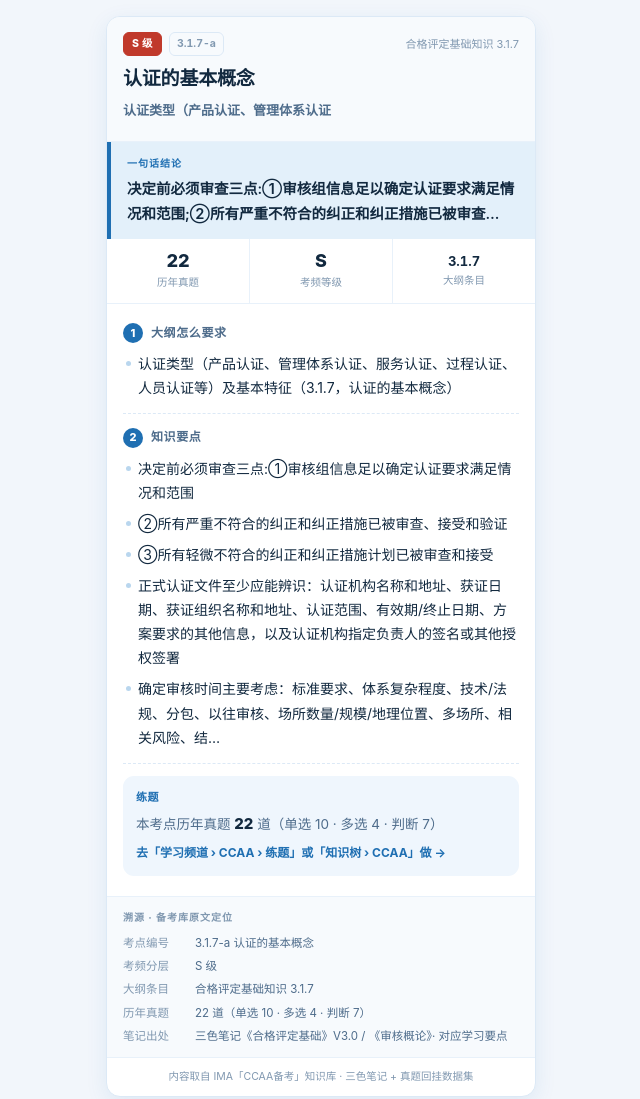
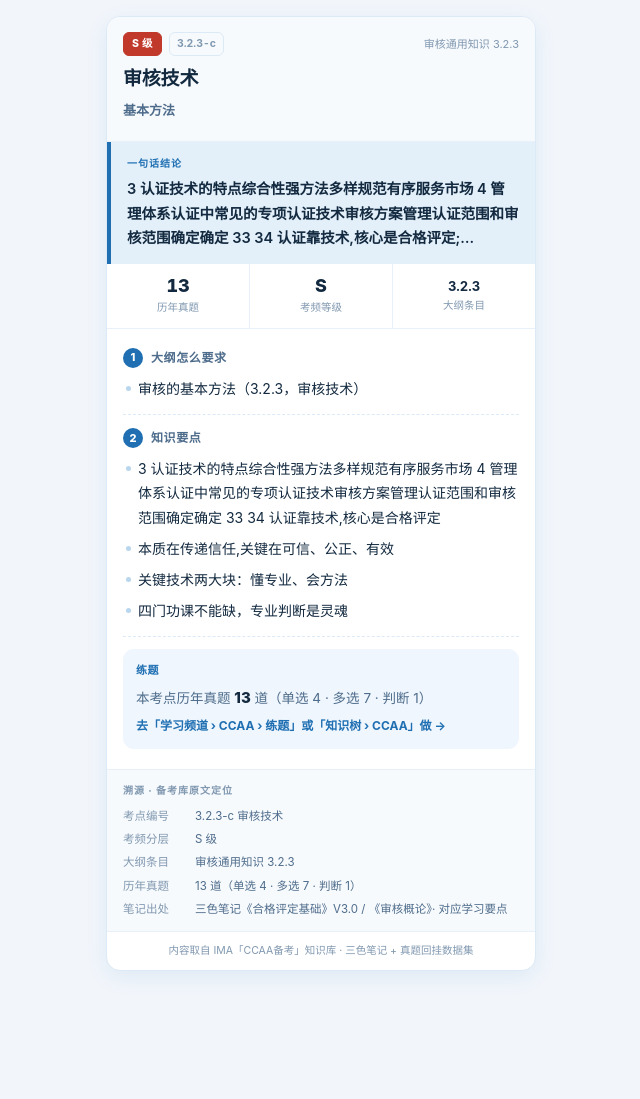
Before and after one commit to guang-917/guang-917.github.io, a plain HTML site: page cards/cc05.html in a window 1280 px wide. Shown: the top 1099 px of the page, without its empty margins (319-959 px from the left). After the commit the page ends 1023 px from the top, so only its background shows below. Drawn offline with Linux system fonts and the light colour scheme.

Commit message:
修正 cc05 详情页为对应考点卡

```diff
--- a/cards/cc05.html
+++ b/cards/cc05.html
@@ -1,7 +1,7 @@
 <!DOCTYPE html><html lang="zh-CN"><head><meta charset="utf-8">
 <meta name="viewport" content="width=device-width,initial-scale=1">
 <meta name="color-scheme" content="dark light">
-<title>认证的基本概念｜认证类型（产品认证、管理体系认证…</title><style>*{box-sizing:border-box}
+<title>审核技术｜基本方法</title><style>*{box-sizing:border-box}
 :root{
   --bg:#F2F6FB; --card:#FFFFFF; --card-2:#F7FAFD; --card-3:#EFF6FD;
   --ink:#12293F; --ink-2:#4E6C8B; --ink-3:#8098B0;
@@ -106,22 +106,22 @@ h1{margin:0 0 8px;font-size:19px;font-weight:800;line-height:1.45;letter-spacing
 <script>(function(){try{var q=(location.search.match(/[?&]t=(dark|light)/)||[])[1];var t=q||localStorage.getItem("kb_theme");if(t==="dark"||t==="light"){document.documentElement.setAttribute("data-theme",t);}}catch(e){}})();</script>
 <div class="wrap">
 <div class="card"><div class="hd">
-<div class="hrow"><span class="lv lv-s">S 级</span><span class="code">3.1.7-a</span><span class="part">合格评定基础知识 3.1.7</span></div>
-<h1>认证的基本概念</h1>
-<p class="sub1">认证类型（产品认证、管理体系认证</p>
+<div class="hrow"><span class="lv lv-s">S 级</span><span class="code">3.2.3-c</span><span class="part">审核通用知识 3.2.3</span></div>
+<h1>审核技术</h1>
+<p class="sub1">基本方法</p>
 </div>
-<div class="tldr"><div class="lb">一句话结论</div><div class="tx">决定前必须审查三点:①审核组信息足以确定认证要求满足情况和范围;②所有严重不符合的纠正和纠正措施已被审查…</div></div>
-<div class="stats"><div class="stat"><div class="n">22</div><div class="l">历年真题</div></div><div class="stat"><div class="n">S</div><div class="l">考频等级</div></div><div class="stat"><div class="n" style="font-size:13px;font-weight:700;padding-top:4px">3.1.7</div><div class="l">大纲条目</div></div></div>
+<div class="tldr"><div class="lb">一句话结论</div><div class="tx">3 认证技术的特点综合性强方法多样规范有序服务市场 4 管理体系认证中常见的专项认证技术审核方案管理认证范围和审核范围确定确定 33 34 认证靠技术,核心是合格评定;…</div></div>
+<div class="stats"><div class="stat"><div class="n">13</div><div class="l">历年真题</div></div><div class="stat"><div class="n">S</div><div class="l">考频等级</div></div><div class="stat"><div class="n" style="font-size:13px;font-weight:700;padding-top:4px">3.2.3</div><div class="l">大纲条目</div></div></div>
 <div class="bd">
-<div class="blk"><div class="bh"><span class="no">1</span><span class="tt">大纲怎么要求</span></div><ul class="pts"><li>认证类型（产品认证、管理体系认证、服务认证、过程认证、人员认证等）及基本特征（3.1.7，认证的基本概念）</li></ul></div>
-<div class="blk"><div class="bh"><span class="no">2</span><span class="tt">知识要点</span></div><ul class="pts"><li>决定前必须审查三点:①审核组信息足以确定认证要求满足情况和范围</li><li>②所有严重不符合的纠正和纠正措施已被审查、接受和验证</li><li>③所有轻微不符合的纠正和纠正措施计划已被审查和接受</li><li>正式认证文件至少应能辨识：认证机构名称和地址、获证日期、获证组织名称和地址、认证范围、有效期/终止日期、方案要求的其他信息，以及认证机构指定负责人的签名或其他授权签署</li><li>确定审核时间主要考虑：标准要求、体系复杂程度、技术/法规、分包、以往审核、场所数量/规模/地理位置、多场所、相关风险、结…</li></ul></div>
-<div class="quiz"><div class="qh">练题</div><div class="ql">本考点历年真题 <b>22</b> 道（单选 10 · 多选 4 · 判断 7）</div><div class="qg">去「学习频道 › CCAA › 练题」或「知识树 › CCAA」做 →</div></div>
+<div class="blk"><div class="bh"><span class="no">1</span><span class="tt">大纲怎么要求</span></div><ul class="pts"><li>审核的基本方法（3.2.3，审核技术）</li></ul></div>
+<div class="blk"><div class="bh"><span class="no">2</span><span class="tt">知识要点</span></div><ul class="pts"><li>3 认证技术的特点综合性强方法多样规范有序服务市场 4 管理体系认证中常见的专项认证技术审核方案管理认证范围和审核范围确定确定 33 34 认证靠技术,核心是合格评定</li><li>本质在传递信任,关键在可信、公正、有效</li><li>关键技术两大块：懂专业、会方法</li><li>四门功课不能缺，专业判断是灵魂</li></ul></div>
+<div class="quiz"><div class="qh">练题</div><div class="ql">本考点历年真题 <b>13</b> 道（单选 4 · 多选 7 · 判断 1）</div><div class="qg">去「学习频道 › CCAA › 练题」或「知识树 › CCAA」做 →</div></div>
 </div>
 <div class="meta"><div class="mh">溯源 · 备考库原文定位</div>
-<div class="mi"><span class="mk">考点编号</span><span class="mv">3.1.7-a 认证的基本概念</span></div>
+<div class="mi"><span class="mk">考点编号</span><span class="mv">3.2.3-c 审核技术</span></div>
 <div class="mi"><span class="mk">考频分层</span><span class="mv">S 级</span></div>
-<div class="mi"><span class="mk">大纲条目</span><span class="mv">合格评定基础知识 3.1.7</span></div>
-<div class="mi"><span class="mk">历年真题</span><span class="mv">22 道（单选 10 · 多选 4 · 判断 7）</span></div>
+<div class="mi"><span class="mk">大纲条目</span><span class="mv">审核通用知识 3.2.3</span></div>
+<div class="mi"><span class="mk">历年真题</span><span class="mv">13 道（单选 4 · 多选 7 · 判断 1）</span></div>
 <div class="mi"><span class="mk">笔记出处</span><span class="mv">三色笔记《合格评定基础》V3.0 / 《审核概论》· 对应学习要点</span></div>
 </div>
 <div class="fn">内容取自 IMA「CCAA备考」知识库 · 三色笔记 + 真题回挂数据集</div>
```
